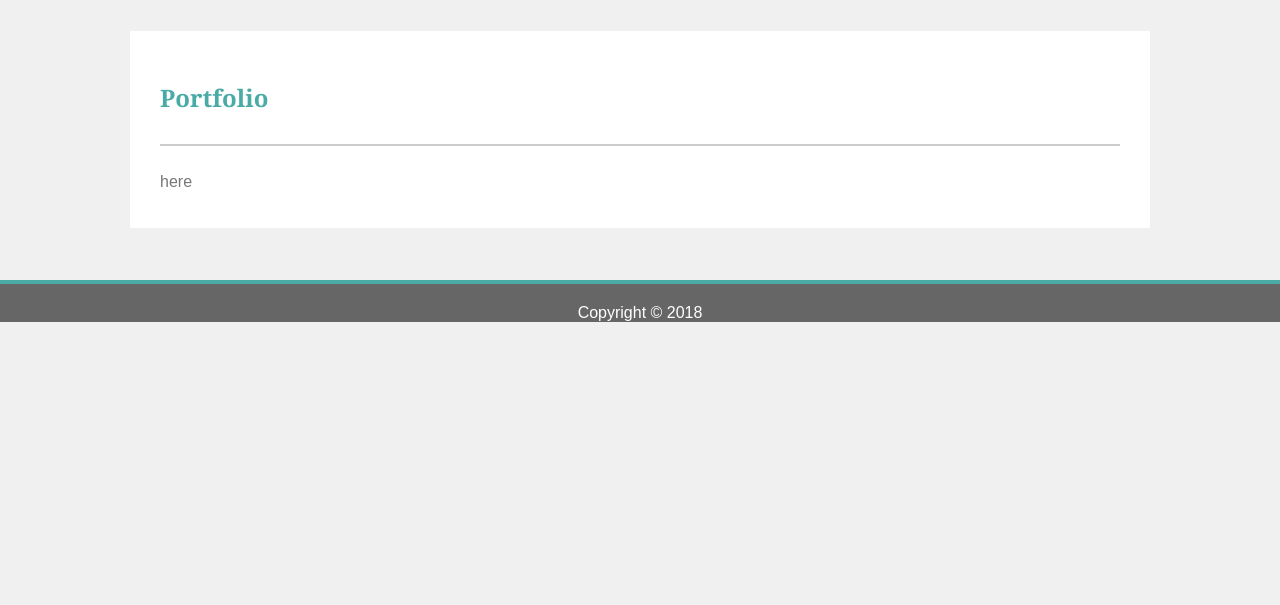
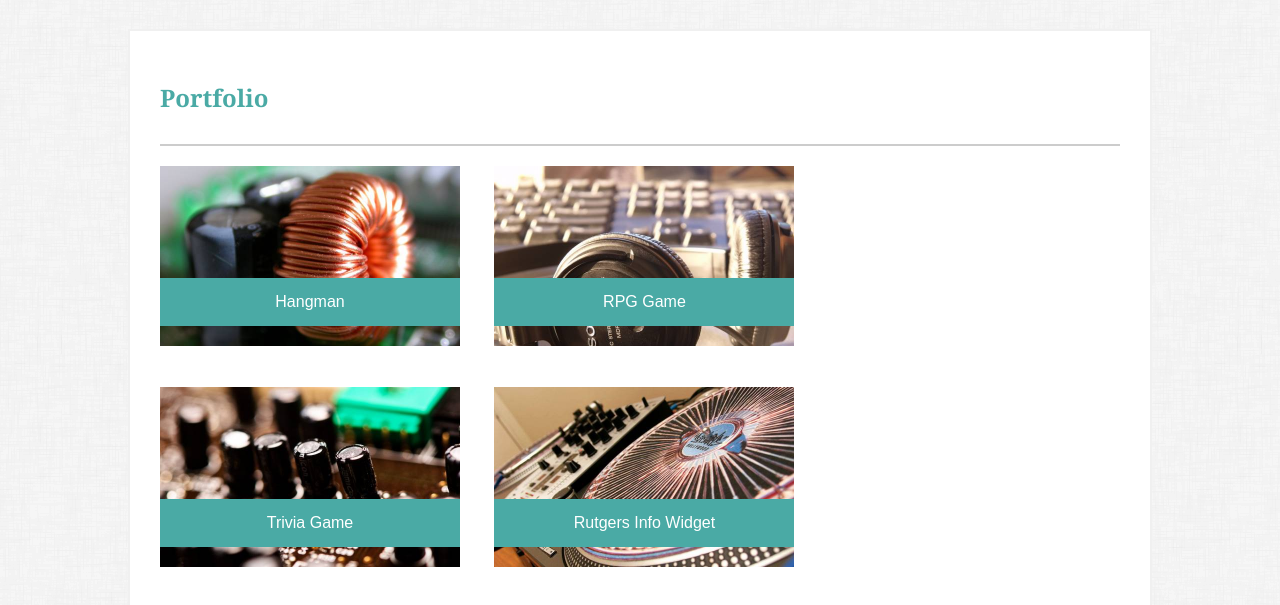
Before and after one commit to minnesotanice/Basic-Portfolio, a plain HTML site: page portfolio.html in a window 1280 px wide. Shown: the part 126-731 px from the top of the page. Drawn offline with Linux system fonts and the light colour scheme.

Commit message:
all pages have complete content. CSS is done. Images are final.

```diff
--- a/assets/css/style.css
+++ b/assets/css/style.css
@@ -1,18 +1,25 @@
+html, body {
+    height: 100%;
+  }
+
 body {
-    /* background-image: use recommended from assignment instructions */
     background-color: rgb(240, 240, 240);
+    background-image:url("../images/bg-dust_scratches.png");
     box-sizing: content-box;
     color: #777;
     font-family: 'Arial', 'Helvetica Neue', Helvetica, sans-serif;
     margin: 0;
-    position: relative;
+
+    display: flex;
+    flex-direction: column;
 }
-a {
+a, a:active, a:link, a:visited {
     color: #777;
     text-decoration: none;
 }
 a:hover {
-
+    color: #7F0000;
+    text-decoration: none;
 }
 
 /* CLEAR FIX */
@@ -24,7 +31,6 @@ a:hover {
 }
 
 /* HEADING TAGS */
-/* all should be font-family: 'Georgia', Times, Times New Roman, serif; */
 h1, h2, h3, h4, h5, h6 {
     font-family: 'Georgia', Times, Times New Roman, serif;
 }
@@ -49,6 +55,11 @@ button {
     padding: 20px 50px;
     background: #4aaaa5;
     color: #fff;
+    font-size: 18px;
+}
+button:hover {
+    background-color: #7F0000;
+    cursor: pointer;
 }
 
 /* HEADER */
@@ -92,12 +103,15 @@ nav .separator {
 
 /* CONTENT */
 #content-wrapper {
-    margin-bottom: 50px;
+    /* margin-bottom: 50px; */
+
+    flex: 1 0 auto;
 }
 #content {
     background: #fff;
     border: 2px solid rgb(240, 240, 240);
-    margin: 30px auto 0;
+    margin: 30px auto;
+    min-height: 380px;
     padding: 30px;
     width: 960px;
 }
@@ -119,18 +133,60 @@ section {
     line-height: 2em;
 }
 
+/* PORTFOLIO */
+.portfolio-card {
+    background: gray;
+    display: inline-block;
+    height: 180px;
+    margin: 0 30px 30px 0;
+    position: relative;
+    width: 300px;
+    background-repeat: no-repeat;
+    background-size: 300px 180px;
+}
+.portfolio-card-title {
+    background: #4aaaa5;
+    bottom: 20px;
+    color: #fff;
+    line-height: 3;
+    position: absolute;
+    text-align: center;
+    width: 100%;
+}
+.portfolio-card-bg-hangman {
+    background-image: url("../images/portfolio-hangman.jpg");
+}
+.portfolio-card-bg-rpg {
+    background-image: url("../images/portfolio-rpg.jpg");
+}
+
+.portfolio-card-bg-trivia {
+    background-image: url("../images/portfolio-trivia.jpg");
+}
+.portfolio-card-bg-rutgers {
+    background-image: url("../images/portfolio-rutgers.jpg");
+
+}
+.portfolio-card-bg-rock {
+    background-image: url("../images/portfolio-rock.jpg");
+
+}
+
+
 /* FOOTER */
 footer {
     background: #666666;
     border:  solid #4aaaa5;
     border-width: 4px 0 0 0;
-    bottom: 0;
-    position: sticky;
     width: 100%;
+
+    flex-shrink: 0;
 }
 #footer-content {
     background: #666666;
     color: #fff;
+    font-size: 12px;
+    line-height: 2.4;
     margin: 20px auto 0;
     text-align: center;
     width: 960px;
--- a/portfolio.html
+++ b/portfolio.html
@@ -26,7 +26,7 @@
                         |
                     </div>
                     <div class="link">
-                            <a href="portolio.html">
+                        <a href="portfolio.html">
                             Portfolio
                         </a>
                     </div>
@@ -51,7 +51,37 @@
                 Portfolio
             </h2>
             <section>
-                here
+                <div class="portfolio-card portfolio-card-bg-hangman">
+                    <div class="portfolio-card-title">
+                        Hangman
+                    </div>
+                </div>
+                <div class="portfolio-card portfolio-card-bg-rpg">
+                    <div class="portfolio-card-title">
+                        RPG Game
+                    </div>
+                </div>
+
+                <div class="portfolio-card portfolio-card-bg-trivia">
+                    <div class="portfolio-card-title">
+                        Trivia Game
+                    </div>
+                </div>
+
+                <div class="portfolio-card portfolio-card-bg-rutgers">
+                    <div class="portfolio-card-title">
+                        Rutgers Info Widget
+                    </div>
+                </div>
+
+                <div class="portfolio-card portfolio-card-bg-rock">
+                    <div class="portfolio-card-title">
+                        Hangman
+                    </div>
+                </div>
+
+
+
             </section>
 
 
```
Also changed, not shown: contact.html (+1 -1 lines), index.html (+4 -27 lines), assets/images/about-self_portrait_github.png (added), assets/images/bg-dust_scratches.png (added), assets/images/portfolio-hangman.jpg (added), assets/images/portfolio-rock.jpg (added), assets/images/portfolio-rpg.jpg (added), assets/images/portfolio-rutgers.jpg (added), assets/images/portfolio-trivia.jpg (added). Lines whose indentation alone changed are shown as unchanged.
